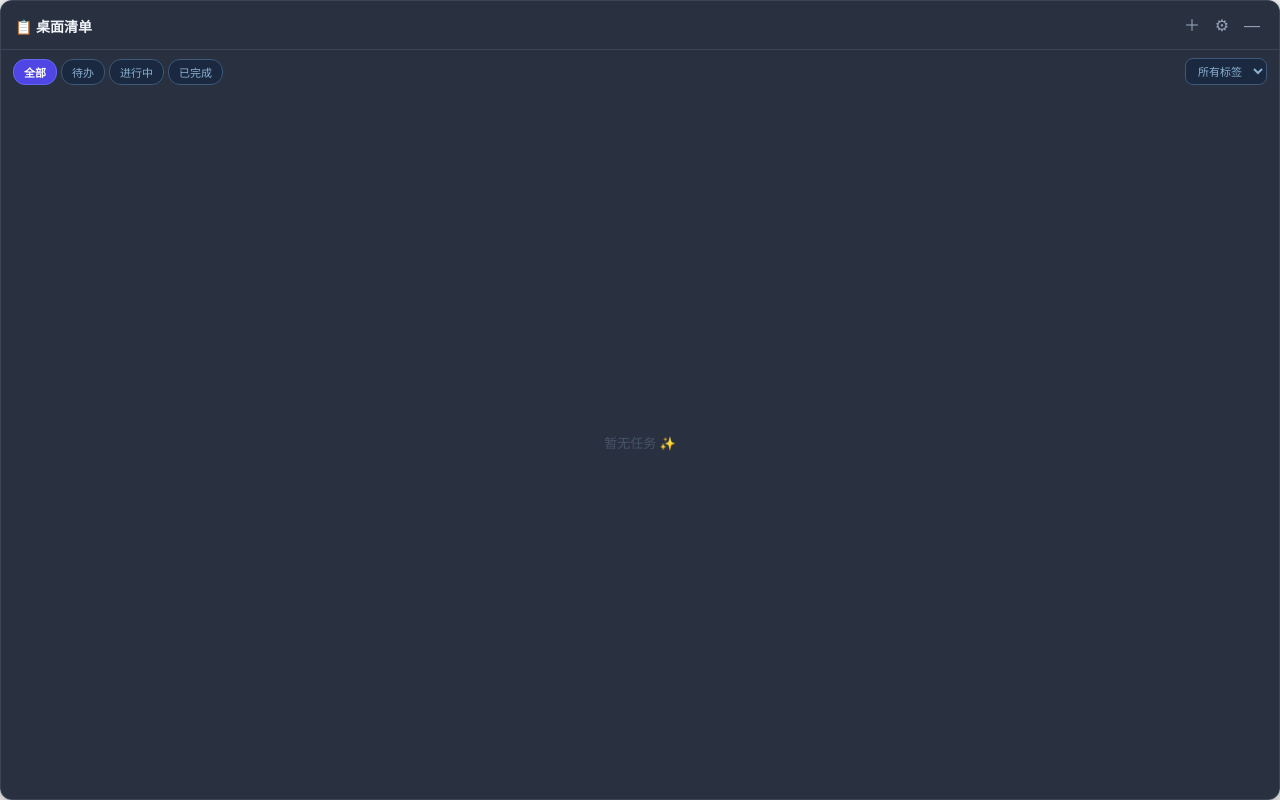
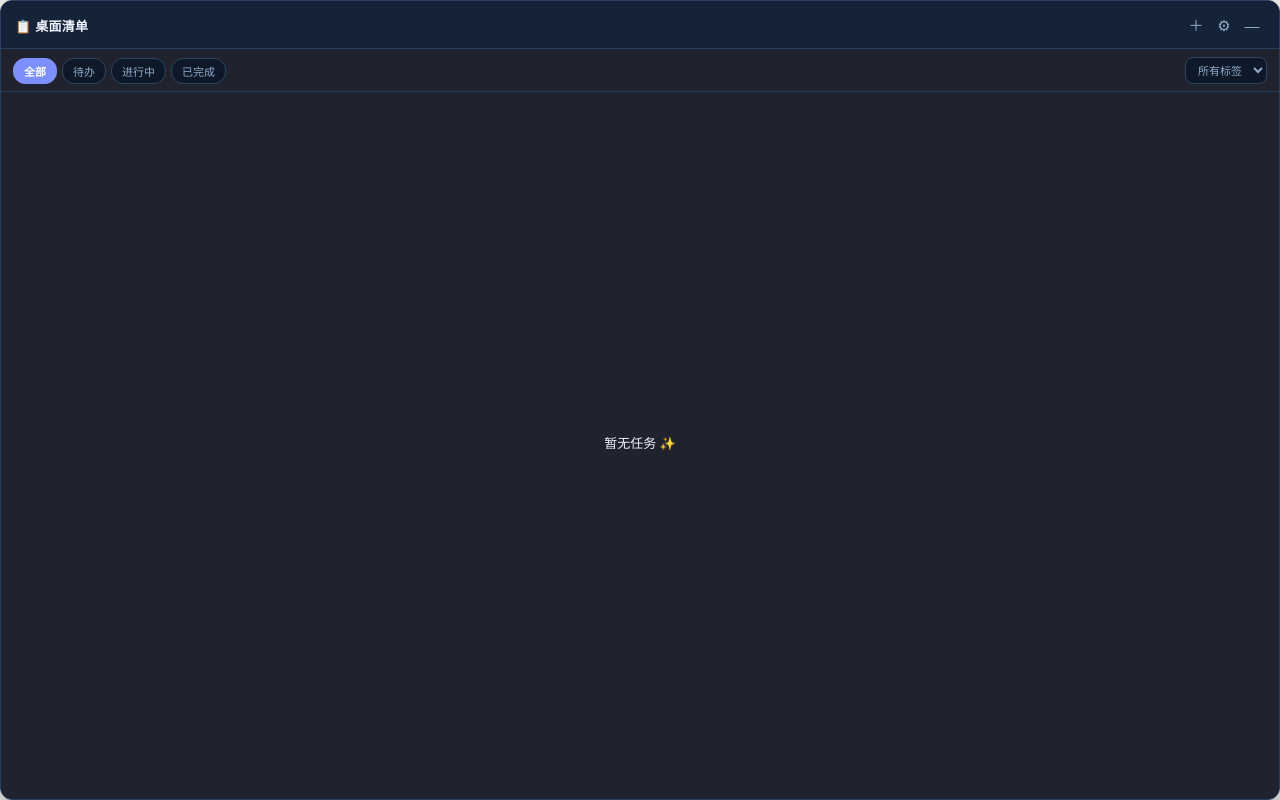
Before and after one commit to LiuZQ802/futurely, a Vue app: page / in a window 1280 px wide. Built offline with nearby package versions, Linux system fonts and the light colour scheme.

Commit message:
refactor: 全项目统一三层深度色彩体系
Layer0(主窗口) → Layer1(卡片) → Layer2(弹窗) → Layer3(输入框)
每层明度清晰递进，t1/t2/t3文字三层对比度
优先级卡片独立背景色，筛选按钮实色边框

```diff
--- a/src/assets/glass.css
+++ b/src/assets/glass.css
@@ -1,39 +1,56 @@
+/* ═══════════════════════════════════════════════
+   DesktopList 统一设计变量
+   三层深度：Layer0（最深）→ Layer1（卡片）→ Layer2（弹窗）
+   ═══════════════════════════════════════════════ */
 :root {
-  /* ── 主窗口 ── */
-  --bg-base:       rgba(12, 20, 38, 0.88);
-  --bg-card:       #1e2d45;
-  --bg-card-hover: #253550;
-  --border:        rgba(148, 163, 184, 0.18); /* slate-400 淡边框 */
-  --border-focus:  #818cf8;                   /* indigo-400 */
+  /* Layer 0 — 主窗口背景 */
+  --layer0:        rgba(8, 12, 24, 0.90);
 
-  /* ── 文字：slate 色系，层次清晰 ── */
-  --text-primary:   #f1f5f9;  /* slate-100 — 主文字，柔和不刺眼 */
-  --text-secondary: #94a3b8;  /* slate-400 — 次要文字 */
-  --text-muted:     #475569;  /* slate-600 — 提示文字 */
+  /* Layer 1 — 卡片 / 列表项 */
+  --layer1:        #14213d;
+  --layer1-hover:  #1a2a4e;
+  --layer1-border: #2a3f60;
+
+  /* Layer 2 — 弹窗面板 */
+  --layer2:        #1c2f4a;
+  --layer2-header: #152338;
+  --layer2-border: #3a5472;
+
+  /* Layer 3 — 输入框（最深，在 Layer2 内） */
+  --layer3:        #0d1928;
+  --layer3-border: #2e4560;
+
+  /* ── 文字 ── */
+  --t1: #eef3ff;   /* 主文字：亮蓝白 */
+  --t2: #90aac8;   /* 次要文字 */
+  --t3: #4a6480;   /* 提示/禁用 */
 
   /* ── 强调色 ── */
-  --accent:       #818cf8;  /* indigo-400 */
-  --accent-hover: #a5b4fc;  /* indigo-300 */
+  --accent:       #7c8ffa;
+  --accent-hover: #a5b4fc;
+  --accent-dim:   rgba(124,143,250,0.2);
 
-  /* ── 优先级 — 饱和度适中，深色背景上清晰可辨 ── */
-  --priority-urgent: #f87171;  /* red-400    */
-  --priority-high:   #fbbf24;  /* amber-400  */
-  --priority-medium: #60a5fa;  /* blue-400   */
-  --priority-low:    #94a3b8;  /* slate-400  */
+  /* ── 优先级（高饱和，深背景上清晰可见）── */
+  --p-urgent:     #ff7070;
+  --p-high:       #ffc94d;
+  --p-medium:     #5fb8ff;
+  --p-low:        #7a95b0;
 
-  --priority-urgent-bg: rgba(248, 113, 113, 0.15);
-  --priority-high-bg:   rgba(251, 191,  36, 0.12);
-  --priority-medium-bg: rgba( 96, 165, 250, 0.12);
-  --priority-low-bg:    rgba(148, 163, 184, 0.08);
+  --p-urgent-bg:  rgba(255,112,112,0.15);
+  --p-high-bg:    rgba(255,201, 77,0.12);
+  --p-medium-bg:  rgba( 95,184,255,0.12);
+  --p-low-bg:     rgba(122,149,176,0.10);
 
   /* ── 状态色 ── */
-  --status-todo:       #64748b;  /* slate-500  */
-  --status-inprogress: #60a5fa;  /* blue-400   */
-  --status-done:       #4ade80;  /* green-400  */
+  --s-todo:       #5a7a98;
+  --s-doing:      #5fb8ff;
+  --s-done:       #50d890;
 
-  --shadow:    0 4px 24px rgba(0,0,0,0.50);
+  /* ── 通用 ── */
   --radius:    12px;
   --radius-sm: 7px;
+  --shadow:    0 6px 32px rgba(0,0,0,0.55);
+  --border:    var(--layer1-border);
 }
 
 *, *::before, *::after { box-sizing: border-box; margin: 0; padding: 0; }
@@ -44,10 +61,17 @@ html, body {
   -webkit-font-smoothing: antialiased;
   user-select: none;
   overflow: hidden;
+  color: var(--t1);
+  font-size: 13px;
 }
 
-input, textarea, select { user-select: text; font-family: inherit; }
+input, textarea, select {
+  user-select: text;
+  font-family: inherit;
+  color: var(--t1);
+}
 
 ::-webkit-scrollbar { width: 4px; }
 ::-webkit-scrollbar-track { background: transparent; }
-::-webkit-scrollbar-thumb { background: rgba(148,163,184,0.25); border-radius: 2px; }
+::-webkit-scrollbar-thumb { background: var(--layer1-border); border-radius: 2px; }
+::-webkit-scrollbar-thumb:hover { background: #3a5a7a; }
--- a/src/components/FloatingWidget.vue
+++ b/src/components/FloatingWidget.vue
@@ -110,10 +110,10 @@ async function startResize(dir, e) {
 .widget {
   width: 100%;
   height: 100%;
-  background: var(--bg-base);
-  backdrop-filter: blur(16px);
-  -webkit-backdrop-filter: blur(16px);
-  border: 1px solid var(--border);
+  background: var(--layer0);
+  backdrop-filter: blur(18px);
+  -webkit-backdrop-filter: blur(18px);
+  border: 1px solid var(--layer1-border);
   border-radius: var(--radius);
   box-shadow: var(--shadow);
   display: flex;
--- a/src/components/SettingsPanel.vue
+++ b/src/components/SettingsPanel.vue
@@ -111,8 +111,8 @@ function addTag() {
 }
 
 .panel {
-  background: #243147;
-  border: 1px solid #4a6080;
+  background: var(--layer2);
+  border: 1px solid var(--layer2-border);
   border-radius: var(--radius);
   width: 90%;
   max-height: 80vh;
@@ -126,9 +126,9 @@ function addTag() {
   justify-content: space-between;
   align-items: center;
   padding: 11px 14px;
-  border-bottom: 1px solid #3a5070;
-  background: #1c2a3e;
-  color: #e2eaf6;
+  border-bottom: 1px solid var(--layer2-border);
+  background: var(--layer2-header);
+  color: var(--t1);
   font-size: 13px;
   font-weight: 600;
   flex-shrink: 0;
@@ -156,7 +156,7 @@ function addTag() {
 }
 
 section h4 {
-  color: #a8c4e0;
+  color: var(--t2);
   font-size: 11px;
   font-weight: 700;
   text-transform: uppercase;
@@ -190,9 +190,9 @@ section h4 {
   display: flex;
   align-items: center;
   gap: 4px;
-  background: #1a2840;
-  border: 1.5px solid #3d5878;
-  color: #a8c4e0;
+  background: var(--layer3);
+  border: 1px solid var(--layer3-border);
+  color: var(--t1);
   font-size: 11px;
   padding: 4px 10px;
   border-radius: 12px;
@@ -213,18 +213,18 @@ section h4 {
 
 .add-row input {
   flex: 1;
-  background: #1a2840;
-  border: 1.5px solid #3d5878;
+  background: var(--layer3);
+  border: 1px solid var(--layer3-border);
   border-radius: 6px;
-  color: #e8f0fb;
+  color: var(--t1);
   font-size: 12px;
   padding: 6px 9px;
   outline: none;
   font-family: inherit;
   transition: border-color 0.15s;
 }
-.add-row input::placeholder { color: #4a6480; }
-.add-row input:focus { border-color: #818cf8; }
+.add-row input::placeholder { color: var(--t3); }
+.add-row input:focus { border-color: var(--accent); }
 
 .btn-add {
   background: var(--accent);
--- a/src/components/TaskForm.vue
+++ b/src/components/TaskForm.vue
@@ -143,8 +143,8 @@ function remove() {
 
 /* 表单面板：中亮蓝灰，明显区别于主窗口深色 */
 .form-panel {
-  background: #243147;
-  border: 1px solid #4a6080;
+  background: var(--layer2);
+  border: 1px solid var(--layer2-border);
   border-radius: var(--radius);
   width: 90%;
   max-height: 85vh;
@@ -159,9 +159,9 @@ function remove() {
   justify-content: space-between;
   align-items: center;
   padding: 11px 14px;
-  border-bottom: 1px solid #3a5070;
-  background: #1c2a3e;
-  color: #e2eaf6;
+  border-bottom: 1px solid var(--layer2-border);
+  background: var(--layer2-header);
+  color: var(--t1);
   font-size: 13px;
   font-weight: 600;
   flex-shrink: 0;
@@ -193,7 +193,7 @@ function remove() {
 .sub-field { flex: 1; display: flex; flex-direction: column; gap: 5px; }
 
 label {
-  color: #a8c4e0;     /* 亮蓝灰 — 清晰可见 */
+  color: var(--t2);
   font-size: 11px;
   font-weight: 600;
   text-transform: uppercase;
@@ -201,23 +201,20 @@ label {
 }
 
 input, select, textarea {
-  background: #1a2840;   /* 比面板深一级 */
-  border: 1.5px solid #3d5878;
+  background: var(--layer3);
+  border: 1px solid var(--layer3-border);
   border-radius: 6px;
-  color: #e8f0fb;         /* 亮白蓝 */
+  color: var(--t1);
   font-size: 12px;
   padding: 7px 10px;
   outline: none;
-  transition: border-color 0.15s, background 0.15s;
+  transition: border-color 0.15s;
   width: 100%;
 }
-input:focus, select:focus, textarea:focus {
-  border-color: #818cf8;
-  background: #1f3050;
-}
-input::placeholder, textarea::placeholder { color: #4a6480; }
+input:focus, select:focus, textarea:focus { border-color: var(--accent); }
+input::placeholder, textarea::placeholder { color: var(--t3); }
 
-select option { background: #1a2840; color: #e8f0fb; }
+select option { background: var(--layer3); color: var(--t1); }
 textarea { resize: none; }
 
 .tags-wrap { display: flex; flex-wrap: wrap; gap: 6px; }
@@ -226,17 +223,17 @@ textarea { resize: none; }
   font-size: 11px;
   padding: 4px 10px;
   border-radius: 12px;
-  background: #1a2840;
-  border: 1.5px solid #3d5878;
-  color: #8ab0d0;
+  background: var(--layer3);
+  border: 1px solid var(--layer3-border);
+  color: var(--t2);
   cursor: pointer;
   transition: all 0.15s;
 }
-.tag-chip:hover { border-color: #818cf8; color: #c4b5fd; }
+.tag-chip:hover { border-color: var(--accent); color: var(--accent-hover); }
 .tag-chip.active {
-  background: rgba(129,140,248,0.2);
-  border-color: #818cf8;
-  color: #c4b5fd;
+  background: var(--accent-dim);
+  border-color: var(--accent);
+  color: var(--accent-hover);
 }
 
 .form-footer {
@@ -244,8 +241,8 @@ textarea { resize: none; }
   justify-content: space-between;
   align-items: center;
   padding: 10px 14px;
-  border-top: 1px solid #3a5070;
-  background: #1c2a3e;
+  border-top: 1px solid var(--layer2-border);
+  background: var(--layer2-header);
   flex-shrink: 0;
 }
 .footer-right { display: flex; gap: 8px; }
--- a/src/components/TaskList.vue
+++ b/src/components/TaskList.vue
@@ -93,15 +93,16 @@ const filtered = computed(() => {
 .filter-bar {
   display: flex;
   align-items: center;
-  gap: 4px;
-  padding: 8px 12px 6px;
+  gap: 5px;
+  padding: 8px 12px 7px;
   flex-shrink: 0;
+  border-bottom: 1px solid var(--layer1-border);
 }
 
 .filter-btn {
-  background: #1a2840;
-  border: 1.5px solid #3d5878;
-  color: #8ab0d0;
+  background: var(--layer3);
+  border: 1px solid var(--layer3-border);
+  color: var(--t2);
   font-size: 11px;
   padding: 4px 10px;
   border-radius: 12px;
@@ -111,22 +112,21 @@ const filtered = computed(() => {
   font-weight: 500;
 }
 .filter-btn:hover {
-  color: #ddeeff;
-  border-color: #5a80a8;
-  background: #1f3050;
+  color: var(--t1);
+  border-color: var(--accent);
 }
 .filter-btn.active {
-  background: #4f46e5;
-  color: #ffffff;
-  border-color: #6366f1;
+  background: var(--accent);
+  color: #fff;
+  border-color: var(--accent);
   font-weight: 600;
 }
 
 .tag-select {
   margin-left: auto;
-  background: #1a2840;
-  border: 1.5px solid #3d5878;
-  color: #8ab0d0;
+  background: var(--layer3);
+  border: 1px solid var(--layer3-border);
+  color: var(--t2);
   font-size: 11px;
   padding: 4px 8px;
   border-radius: 8px;
@@ -134,8 +134,8 @@ const filtered = computed(() => {
   outline: none;
   font-family: inherit;
 }
-.tag-select:focus { border-color: #818cf8; }
-.tag-select option { background: #1a2840; color: #e8f0fb; }
+.tag-select:focus { border-color: var(--accent); }
+.tag-select option { background: var(--layer3); color: var(--t1); }
 
 .list {
   flex: 1;
--- a/src/components/WidgetHeader.vue
+++ b/src/components/WidgetHeader.vue
@@ -27,11 +27,12 @@ const activeCount = computed(() => store.activeTasks.length)
   display: flex;
   align-items: center;
   justify-content: space-between;
-  padding: 12px 14px 10px;
+  padding: 11px 14px 10px;
   cursor: grab;
-  border-bottom: 1px solid var(--border);
+  border-bottom: 1px solid var(--layer1-border);
+  background: var(--layer2-header);
   flex-shrink: 0;
-  -webkit-app-region: drag;   /* Electron 原生拖拽，无 DPI 问题 */
+  -webkit-app-region: drag;
 }
 
 .left {
@@ -41,32 +42,34 @@ const activeCount = computed(() => store.activeTasks.length)
 }
 
 .title {
-  color: var(--text-primary);
-  font-size: 14px;
-  font-weight: 600;
+  color: var(--t1);
+  font-size: 13px;
+  font-weight: 700;
+  letter-spacing: 0.3px;
 }
 
 .count {
-  background: var(--accent);
-  color: white;
+  background: var(--accent-dim);
+  color: var(--accent-hover);
   font-size: 10px;
   font-weight: 700;
-  padding: 1px 6px;
+  padding: 2px 7px;
   border-radius: 10px;
+  border: 1px solid var(--accent-dim);
 }
 
 .actions {
   display: flex;
-  gap: 4px;
-  -webkit-app-region: no-drag;  /* 按钮区域不可拖拽，确保可点击 */
+  gap: 2px;
+  -webkit-app-region: no-drag;
 }
 
 .btn {
   background: transparent;
   border: none;
-  color: var(--text-secondary);
+  color: var(--t2);
   cursor: pointer;
-  font-size: 16px;
+  font-size: 15px;
   width: 26px;
   height: 26px;
   border-radius: 6px;
@@ -79,7 +82,7 @@ const activeCount = computed(() => store.activeTasks.length)
 }
 
 .btn:hover {
-  background: var(--bg-card-hover);
-  color: var(--text-primary);
+  background: var(--layer1-hover);
+  color: var(--t1);
 }
 </style>
```
Also changed, not shown: src/components/TaskCard.vue (+71 -103 lines).
